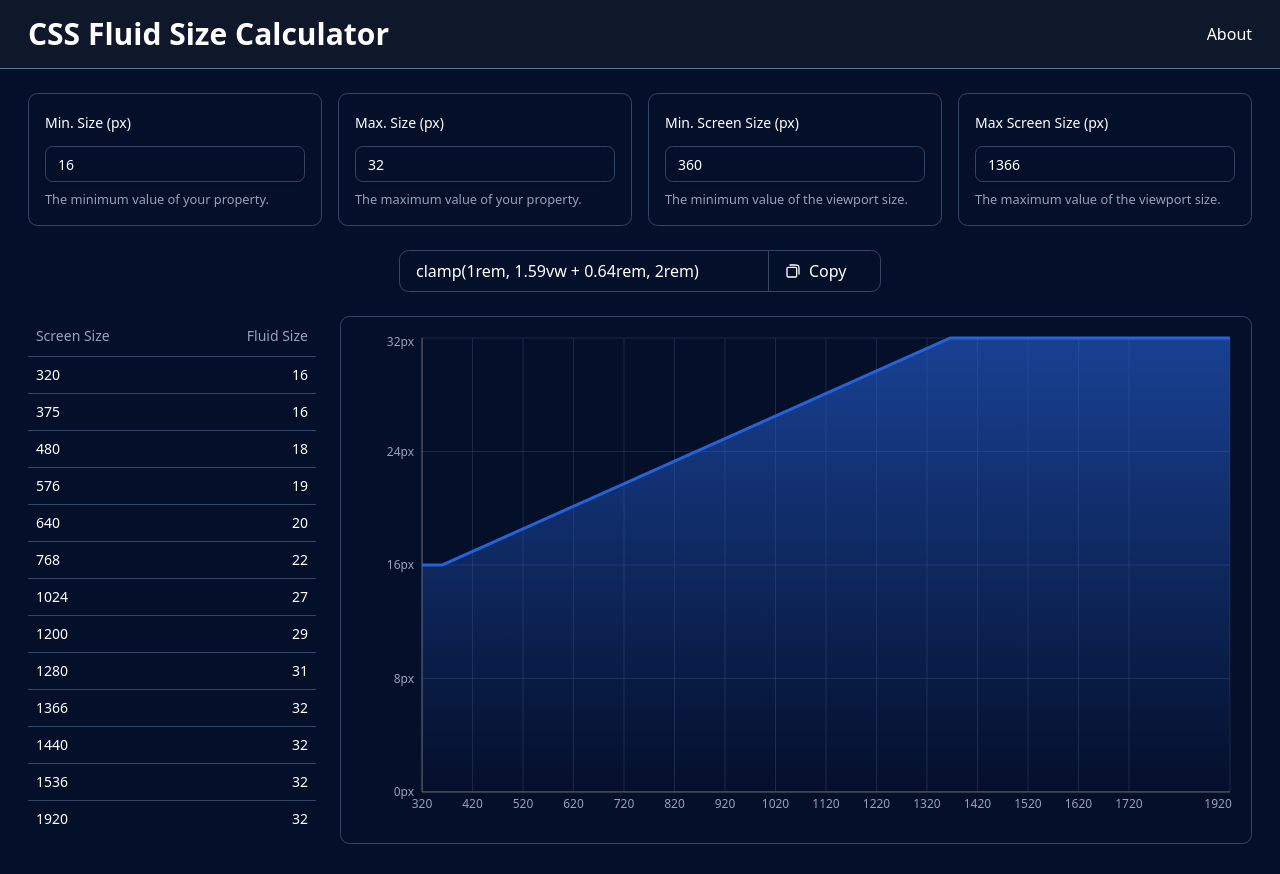
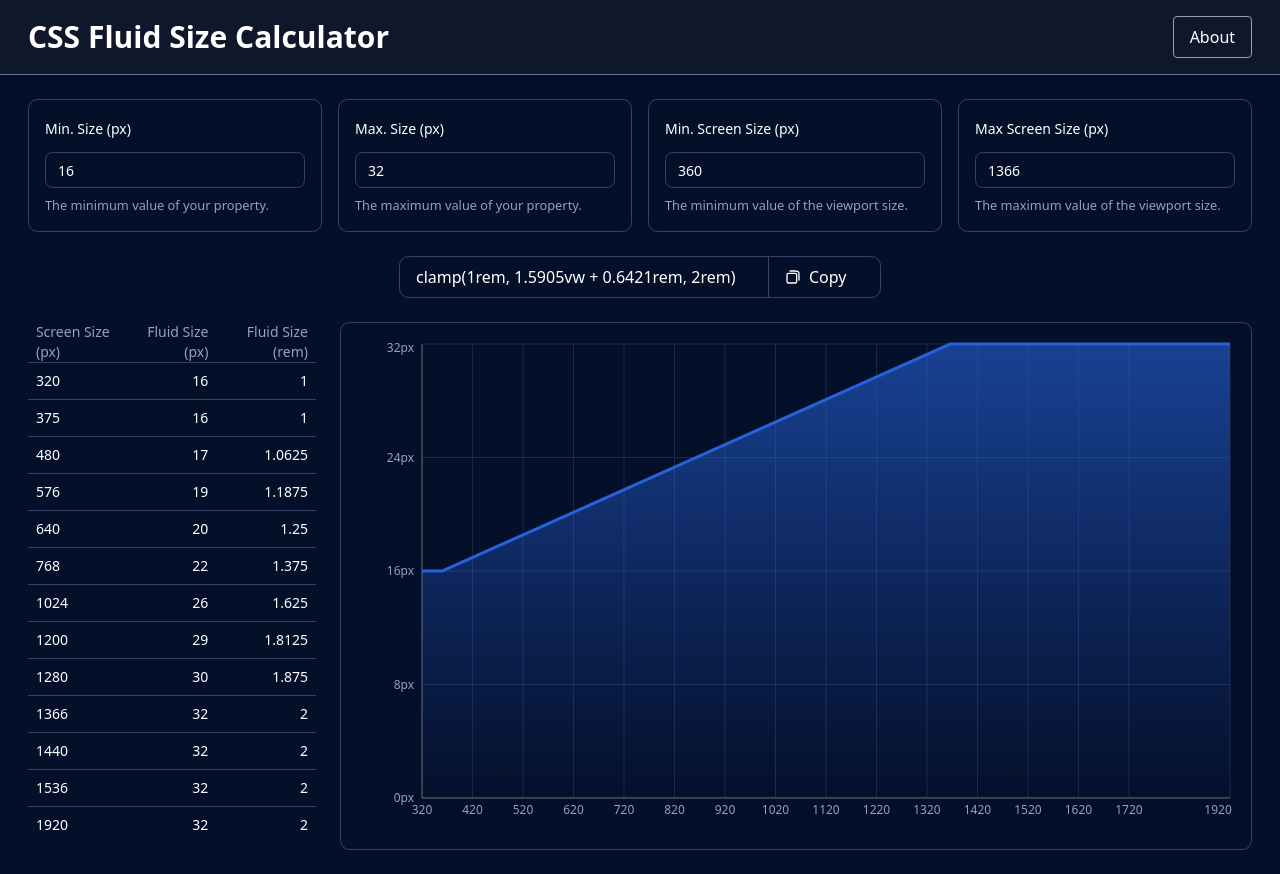
Before and after one commit to AbhinavTuladhar/css-fluid-size-calculator, a React (Vite) app: page / in a window 1280 px wide. Built offline with nearby package versions, Linux system fonts and the light colour scheme.

Commit message:
feat: improve rendering of decimal numbers
- use function for rounding numbers
- dont show decimal pixel values in the size chart

```diff
--- a/src/components/header/index.tsx
+++ b/src/components/header/index.tsx
@@ -7,7 +7,12 @@ const Header = () => {
         <Link to="/">
           <h1 className="text-3xl font-bold"> CSS Fluid Size Calculator</h1>
         </Link>
-        <Link to="/about"> About </Link>
+        <Link
+          to="/about"
+          className="rounded border border-slate-400 px-4 py-2 duration-300 hover:bg-slate-100 hover:text-black"
+        >
+          About
+        </Link>
       </div>
     </header>
   )
--- a/src/components/sizes-chart/index.tsx
+++ b/src/components/sizes-chart/index.tsx
@@ -11,7 +11,6 @@ import {
 } from '@/components/ui/chart'
 import { calculateFluidSize } from '@/helpers/fluid-sizes'
 import useSizes from '@/store/useSizes'
-import { formatNumber } from '@/utils/number.utils'
 
 const chartConfig = {
   desktop: {
@@ -108,7 +107,7 @@ const SizesChartBody: FC<SizesChartBodyProps> = ({ minValue, maxValue, slope, in
                   <div className="flex flex-col gap-y-2">
                     <span> @{screenSize}px </span>
                     <span className="font-semibold">
-                      Fluid Size: {formatNumber(value as number)}px
+                      Fluid Size: {Math.floor(value as number)}px
                     </span>
                   </div>
                 )
--- a/src/components/sizes-table/index.tsx
+++ b/src/components/sizes-table/index.tsx
@@ -11,6 +11,7 @@ import {
 import { SCREEN_SIZES } from '@/core/constants'
 import { calculateFluidSize } from '@/helpers/fluid-sizes'
 import useSizes from '@/store/useSizes'
+import { roundNumber } from '@/utils/number.utils'
 
 interface FluidSizeProps {
   screenSize: number
@@ -20,14 +21,17 @@ interface FluidSizeProps {
   intercept: number
 }
 
-const FluidSizeRow: FC<FluidSizeProps> = ({ screenSize, minValue, maxValue, slope, intercept }) => (
-  <TableRow key={`screen-size-${screenSize}`}>
-    <TableCell className="font-medium">{screenSize}</TableCell>
-    <TableCell className="text-right">
-      {calculateFluidSize({ screenSize, minValue, maxValue, slope, intercept }).toFixed(0)}
-    </TableCell>
-  </TableRow>
-)
+const FluidSizeRow: FC<FluidSizeProps> = ({ screenSize, minValue, maxValue, slope, intercept }) => {
+  const fluidSize = calculateFluidSize({ screenSize, minValue, maxValue, slope, intercept })
+
+  return (
+    <TableRow key={`screen-size-${screenSize}`}>
+      <TableCell className="font-medium">{screenSize}</TableCell>
+      <TableCell className="text-right">{Math.floor(fluidSize)}</TableCell>
+      <TableCell className="text-right">{roundNumber(Math.floor(fluidSize) / 16, 4)}</TableCell>
+    </TableRow>
+  )
+}
 
 const SizesTable = () => {
   const { slope, intercept, minValue, maxValue } = useSizes()
@@ -36,8 +40,9 @@ const SizesTable = () => {
     <Table>
       <TableHeader>
         <TableRow>
-          <TableHead className="w-[100px]">Screen Size</TableHead>
-          <TableHead className="text-right">Fluid Size</TableHead>
+          <TableHead className="w-[100px]">Screen Size (px)</TableHead>
+          <TableHead className="text-right">Fluid Size (px)</TableHead>
+          <TableHead className="text-right">Fluid Size (rem)</TableHead>
         </TableRow>
       </TableHeader>
       <TableBody>
--- a/src/helpers/fluid-sizes.ts
+++ b/src/helpers/fluid-sizes.ts
@@ -1,5 +1,5 @@
 import { SizesFormValues } from '@/types/'
-import { formatNumber } from '@/utils/number.utils'
+import { roundNumber } from '@/utils/number.utils'
 
 /**
  * Get the slope and intercept of the fluid size formula
@@ -43,10 +43,10 @@ export const getClampExpression = ({
   slope,
   intercept,
 }: Omit<FluidSizeProps, 'screenSize'>) => {
-  const minValueRem = formatNumber(minValue / 16)
-  const maxValueRem = formatNumber(maxValue / 16)
-  const slopeVw = formatNumber(slope * 100)
-  const interceptRem = formatNumber(intercept / 16)
+  const minValueRem = roundNumber(minValue / 16)
+  const maxValueRem = roundNumber(maxValue / 16)
+  const slopeVw = roundNumber(slope * 100)
+  const interceptRem = roundNumber(intercept / 16)
 
   return `clamp(${minValueRem}rem, ${slopeVw}vw ${intercept > 0 ? '+' : '-'} ${intercept > 0 ? interceptRem : -interceptRem}rem, ${maxValueRem}rem)`
 }
--- a/src/routes/index.tsx
+++ b/src/routes/index.tsx
@@ -14,10 +14,10 @@ function RouteComponent() {
       <SizesForm />
       <CopyProperty />
       <div className="grid grid-cols-12 items-start gap-x-6 gap-y-4">
-        <div className="col-span-12 md:col-span-4 lg:col-span-3">
+        <div className="col-span-12 md:col-span-5 lg:col-span-3">
           <SizesTable />
         </div>
-        <div className="border-border col-span-12 rounded-lg border p-4 md:col-span-8 lg:col-span-9">
+        <div className="border-border col-span-12 rounded-lg border p-4 md:col-span-7 lg:col-span-9">
           <SizesChart />
         </div>
       </div>
--- a/src/utils/number.utils.ts
+++ b/src/utils/number.utils.ts
@@ -1,7 +1,10 @@
-export const formatNumber = (num: number) => {
+export const formatNumber = (num: number, digits = 2) => {
   if (Number.isInteger(num)) {
     return num.toString()
   } else {
-    return num.toFixed(2)
+    return num.toFixed(digits)
   }
 }
+
+export const roundNumber = (number: number, digits = 4) =>
+  Math.round(number * 10 ** digits) / 10 ** digits
```
